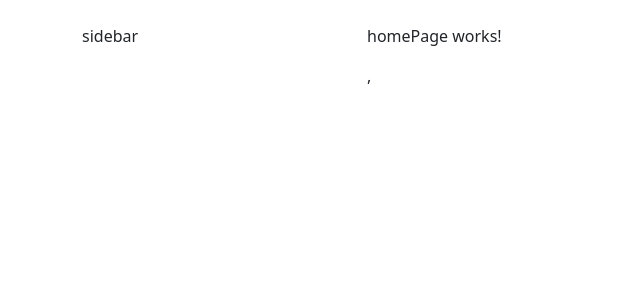
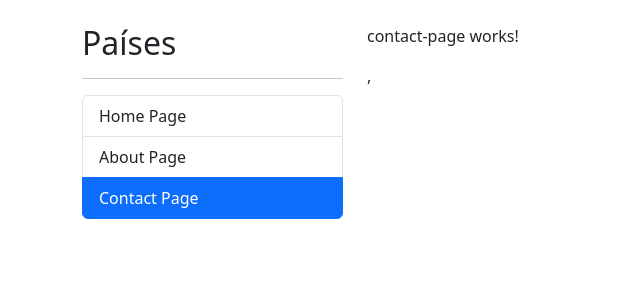
Before and after one commit to Andy-Castle/04-countryApp, an Angular app: page /contact in a window 1280 px wide. Before the commit this address led to /home. Shown: the top 300 px of the page, without its empty margins (0-640 px from the left). Built offline with nearby package versions, Linux system fonts and the light colour scheme.

Commit message:
Se hizo la configuración para los routers, cuando se clickea en una opción este la marcara como activa y se hizo la tarea del contact-page

```diff
--- a/src/app/app-routing.module.ts
+++ b/src/app/app-routing.module.ts
@@ -2,6 +2,7 @@
 import { RouterModule, Routes } from '@angular/router';
 import { HomePageComponent } from './shared/pages/homePage/home-page.component';
 import { AboutPageComponent } from './shared/pages/about-page/about-page.component';
+import { ContactPageComponent } from './shared/pages/contact-page/contact-page.component';
 
 const routes: Routes = [
   {
@@ -11,6 +12,10 @@
   {
     path: 'about',
     component: AboutPageComponent,
+  },
+  {
+    path: 'contact',
+    component: ContactPageComponent,
   },
   {
     path: '**',
--- a/src/app/app.component.html
+++ b/src/app/app.component.html
@@ -1,7 +1,7 @@
 <div class="row mt-4">
   <div class="col-3">
     <!-- sidebar -->
-    sidebar
+    <shared-sidebar></shared-sidebar>
   </div>
 
   <div class="col">
--- /dev/null
+++ b/src/app/shared/components/sidebar/sidebar.component.html
@@ -0,0 +1,20 @@
+<h2>Países</h2>
+<hr />
+
+<ul class="list-group">
+  <li
+    routerLink="home"
+    routerLinkActive="active"
+    [routerLinkActiveOptions]="{ exact: true }"
+    class="list-group-item"
+  >
+    Home Page
+  </li>
+  <li routerLink="about" routerLinkActive="active" class="list-group-item">
+    About Page
+  </li>
+
+  <li routerLink="contact" routerLinkActive="active" class="list-group-item">
+    Contact Page
+  </li>
+</ul>
--- /dev/null
+++ b/src/app/shared/components/sidebar/sidebar.component.ts
@@ -0,0 +1,9 @@
+import { Component } from '@angular/core';
+
+@Component({
+  selector: 'shared-sidebar',
+  standalone: false,
+  templateUrl: './sidebar.component.html',
+  styles: [],
+})
+export class SidebarComponent {}
--- /dev/null
+++ b/src/app/shared/pages/contact-page/contact-page.component.html
@@ -0,0 +1 @@
+<p>contact-page works!</p>,
--- /dev/null
+++ b/src/app/shared/pages/contact-page/contact-page.component.ts
@@ -0,0 +1,9 @@
+import { Component } from '@angular/core';
+
+@Component({
+  selector: 'shared-contact-page',
+  standalone: false,
+  templateUrl: './contact-page.component.html',
+  styles: [],
+})
+export class ContactPageComponent {}
```
Also changed, not shown: src/app/shared/shared.module.ts (+16 -3 lines).
